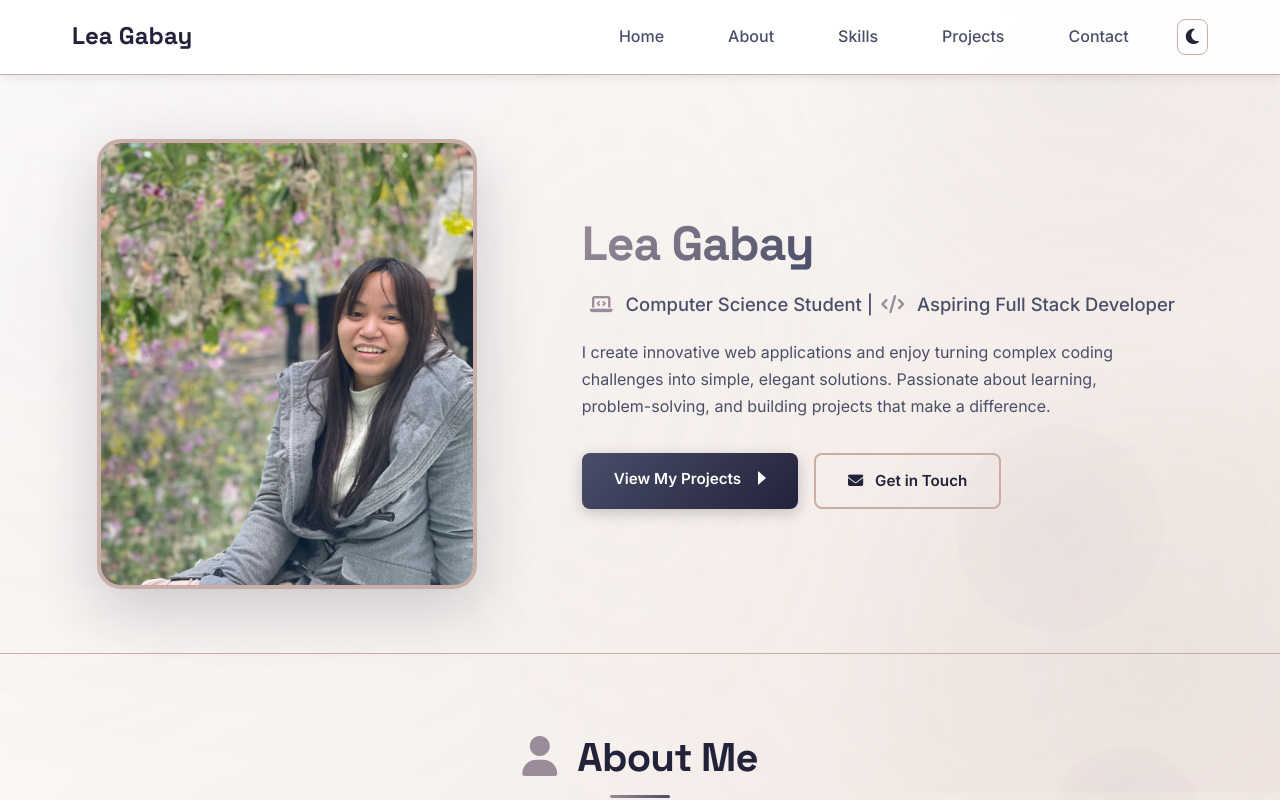
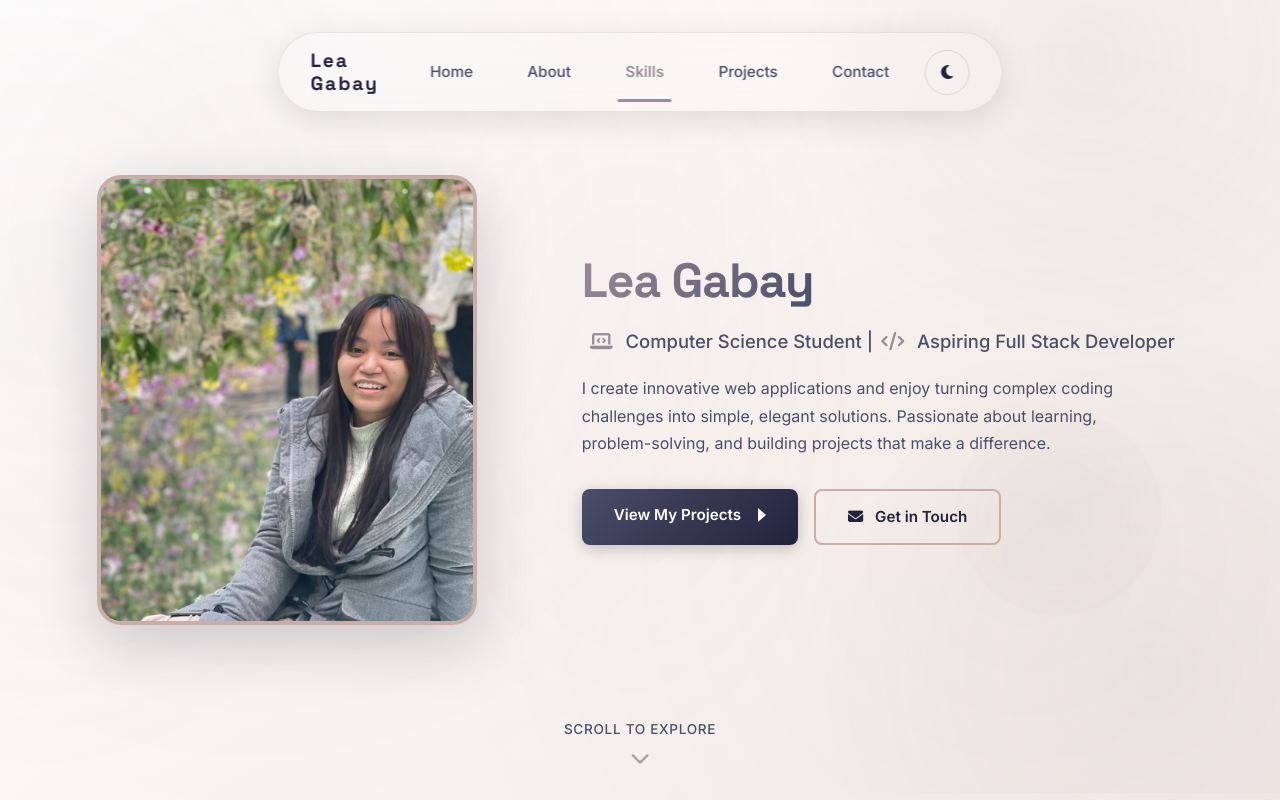
Before and after one commit to LeaDeLeaf/portfolio-website, a React (Vite) app: page / in a window 1280 px wide. Shown: the top 800 px of the page. Built offline with nearby package versions, Linux system fonts and the light colour scheme.

Commit message:
Chnaged Viewport; Changed header; Added scroll to explore button

```diff
--- a/src/app.css
+++ b/src/app.css
@@ -10,13 +10,3 @@
   position: relative;
   z-index: 1;
 }
-
-section {
-  scroll-margin-top: 80px; /* Account for fixed header */
-}
-
-@media (max-width: 768px) {
-  section {
-    scroll-margin-top: 70px;
-  }
-}
--- a/src/components/Header.css
+++ b/src/components/Header.css
@@ -1,91 +1,96 @@
 .header {
-  background-color: var(--bg-primary);
-  color: var(--text-primary);
-  box-shadow: 0 2px 10px var(--shadow);
-  position: sticky;
-  top: 0;
+  position: fixed;
+  top: 2rem;
+  left: 50%;
+  transform: translateX(-50%);
   z-index: 100;
-  border-bottom: 1px solid var(--border-color);
-  transition: background-color 0.3s ease, box-shadow 0.3s ease;
-  backdrop-filter: blur(10px);
-  background: rgba(255, 255, 255, 0.95);
-}
-
-[data-theme='dark'] .header {
-  background: rgba(22, 22, 37, 0.95);
+  transition: all 0.3s ease;
 }
 
 .header-container {
-  max-width: 1200px;
-  margin: 0 auto;
+  display: flex;
+  flex-direction: row;
+  gap: 2rem;
+  align-items: center;
+  background: rgba(255, 255, 255, 0.1);
+  backdrop-filter: blur(20px);
+  border: 1px solid rgba(154, 140, 152, 0.2);
+  border-radius: 50px;
   padding: 1rem 2rem;
-  display: flex;
-  justify-content: space-between;
-  align-items: center;
+  box-shadow: 0 8px 32px rgba(0, 0, 0, 0.1);
+}
+
+[data-theme='dark'] .header-container {
+  background: rgba(22, 22, 37, 0.3);
+  border: 1px solid rgba(154, 140, 152, 0.3);
 }
 
 .logo h1 {
-  font-size: 1.5rem;
+  font-size: 1.2rem;
   font-weight: 700;
   color: var(--text-primary);
   transition: color 0.3s ease;
+  letter-spacing: 0.1em;
 }
 
 .nav {
   display: flex;
-  gap: 2rem;
+  flex-direction: row;
+  gap: 1rem;
   align-items: center;
 }
 
 .theme-toggle {
   background: transparent;
   color: var(--text-primary);
-  padding: 0.5rem;
-  border-radius: 8px;
+  padding: 0.6rem;
+  border-radius: 50%;
+  width: 45px;
+  height: 45px;
   display: flex;
   align-items: center;
   justify-content: center;
   transition: all 0.3s ease;
-  border: 1px solid var(--border-color);
-  font-size: 1.1rem;
+  border: 1px solid rgba(154, 140, 152, 0.3);
+  font-size: 1rem;
 }
 
 .theme-toggle:hover {
-  background-color: var(--bg-secondary);
-  transform: rotate(15deg);
-}
-
-.theme-toggle:hover i {
-  transition: transform 0.3s ease;
+  background: rgba(154, 140, 152, 0.2);
+  transform: rotate(180deg);
+  border-color: var(--accent-color);
 }
 
 .nav-link {
   color: var(--text-secondary);
   font-weight: 500;
-  padding: 0.5rem 1rem;
-  border-radius: 4px;
+  padding: 0.6rem 1.2rem;
+  border-radius: 25px;
   transition: all 0.3s ease;
   position: relative;
+  display: flex;
+  align-items: center;
+  justify-content: center;
+  font-size: 0.95rem;
+  background: transparent;
 }
 
 .nav-link::after {
   content: '';
   position: absolute;
-  bottom: 0;
+  bottom: -8px;
   left: 50%;
   transform: translateX(-50%);
   width: 0;
-  height: 2px;
-  background-color: var(--accent-color);
+  height: 3px;
+  background: var(--accent-color);
+  border-radius: 2px;
   transition: width 0.3s ease;
-}
-
-.nav-link:hover::after {
-  width: 80%;
 }
 
 .nav-link:hover {
   color: var(--text-primary);
+  background: rgba(154, 140, 152, 0.1);
 }
 
 .nav-link.active {
@@ -94,7 +99,7 @@
 }
 
 .nav-link.active::after {
-  width: 80%;
+  width: 70%;
 }
 
 .menu-toggle {
@@ -116,54 +121,38 @@
 }
 
 @media (max-width: 768px) {
+  .header {
+    left: 50%;
+    top: auto;
+    bottom: 1rem;
+    transform: translateX(-50%);
+  }
+
   .header-container {
-    padding: 1rem;
+    padding: 0.8rem 1.5rem;
+    gap: 1.5rem;
+  }
+
+  .logo {
+    display: none;
+  }
+
+  .nav {
+    gap: 0.8rem;
+  }
+
+  .nav-link {
+    font-size: 0.85rem;
+    padding: 0.5rem 1rem;
+  }
+
+  .theme-toggle {
+    width: 40px;
+    height: 40px;
+    font-size: 0.9rem;
   }
 
   .menu-toggle {
-    display: flex;
-  }
-
-  .nav {
-    position: absolute;
-    top: 100%;
-    left: 0;
-    right: 0;
-    background-color: var(--bg-primary);
-    flex-direction: column;
-    gap: 0;
-    padding: 1rem;
-    transform: translateY(-100%);
-    opacity: 0;
-    pointer-events: none;
-    transition: all 0.3s ease;
-    border-bottom: 1px solid var(--border-color);
-    backdrop-filter: blur(10px);
-    background: rgba(255, 255, 255, 0.98);
-  }
-
-  [data-theme='dark'] .nav {
-    background: rgba(22, 22, 37, 0.98);
-  }
-
-  .nav.open {
-    transform: translateY(0);
-    opacity: 1;
-    pointer-events: all;
-  }
-
-  .nav-link {
-    padding: 1rem;
-    border-bottom: 1px solid var(--border-color);
-  }
-
-  .nav-link::after {
     display: none;
   }
-
-  .theme-toggle {
-    margin-top: 0.5rem;
-    width: 100%;
-    justify-content: center;
-  }
 }
--- a/src/components/Header.jsx
+++ b/src/components/Header.jsx
@@ -1,9 +1,10 @@
-import React, { useState } from 'react'
+import React, { useState, useEffect } from 'react'
 import { useTheme } from '../contexts/ThemeContext'
 import './Header.css'
 
 function Header() {
   const [menuOpen, setMenuOpen] = useState(false)
+  const [activeSection, setActiveSection] = useState('home')
   const { theme, toggleTheme } = useTheme()
 
   const navItems = [
@@ -14,15 +15,34 @@ function Header() {
     { id: 'contact', label: 'Contact' }
   ]
 
+  useEffect(() => {
+    const handleScroll = () => {
+      const sections = navItems.map(item => ({
+        id: item.id,
+        element: document.getElementById(item.id)
+      }))
+
+      const scrollPosition = window.scrollY + window.innerHeight / 2
+
+      for (let i = sections.length - 1; i >= 0; i--) {
+        const section = sections[i]
+        if (section.element && section.element.offsetTop <= scrollPosition) {
+          setActiveSection(section.id)
+          break
+        }
+      }
+    }
+
+    window.addEventListener('scroll', handleScroll)
+    handleScroll() // Call once on mount
+    return () => window.removeEventListener('scroll', handleScroll)
+  }, [])
+
   const scrollToSection = (sectionId) => {
     const element = document.getElementById(sectionId)
     if (element) {
-      const offset = 80 // Header height
-      const elementPosition = element.getBoundingClientRect().top
-      const offsetPosition = elementPosition + window.pageYOffset - offset
-
       window.scrollTo({
-        top: offsetPosition,
+        top: element.offsetTop,
         behavior: 'smooth'
       })
     }
@@ -48,7 +68,7 @@ function Header() {
             <a
               key={item.id}
               href={`#${item.id}`}
-              className="nav-link"
+              className={`nav-link ${activeSection === item.id ? 'active' : ''}`}
               onClick={(e) => {
                 e.preventDefault()
                 scrollToSection(item.id)
--- a/src/pages/Home.css
+++ b/src/pages/Home.css
@@ -61,7 +61,7 @@
   padding: 4rem 2rem;
   background: transparent;
   margin-bottom: 0;
-  min-height: 65vh;
+  min-height: 100vh;
   display: flex;
   align-items: center;
   position: relative;
@@ -210,6 +210,53 @@
   opacity: 0.7;
 }
 
+/* Scroll Indicator */
+.scroll-indicator {
+  position: absolute;
+  bottom: 2rem;
+  left: 0;
+  right: 0;
+  margin: 0 auto;
+  display: flex;
+  flex-direction: column;
+  align-items: center;
+  justify-content: center;
+  gap: 0.5rem;
+  opacity: 0.8;
+  animation: fadeInUp 1s ease-out 1.5s both;
+  text-align: center;
+  width: fit-content;
+}
+
+.scroll-text {
+  font-size: 0.85rem;
+  color: var(--text-secondary);
+  font-weight: 500;
+  letter-spacing: 0.05em;
+  text-transform: uppercase;
+}
+
+.scroll-arrow {
+  font-size: 1.2rem;
+  color: var(--accent-color);
+  animation: bounce 2s ease-in-out infinite;
+}
+
+@keyframes bounce {
+  0%, 20%, 50%, 80%, 100% {
+    transform: translateY(0);
+    opacity: 0.8;
+  }
+  40% {
+    transform: translateY(8px);
+    opacity: 1;
+  }
+  60% {
+    transform: translateY(4px);
+    opacity: 1;
+  }
+}
+
 .btn {
   padding: 0.875rem 2rem;
   border-radius: 8px;
@@ -342,6 +389,10 @@
   border-top: 1px solid var(--border-color);
   position: relative;
   overflow: hidden;
+  min-height: 100vh;
+  display: flex;
+  flex-direction: column;
+  justify-content: center;
 }
 
 .skills::before {
@@ -576,6 +627,18 @@
     width: 280px;
     height: 330px;
   }
+
+  .scroll-indicator {
+    bottom: 6rem;
+  }
+
+  .scroll-text {
+    font-size: 0.75rem;
+  }
+
+  .scroll-arrow {
+    font-size: 1rem;
+  }
 }
 
 /* Button Icons */
@@ -630,6 +693,10 @@
   position: relative;
   border-top: 1px solid var(--border-color);
   overflow: hidden;
+  min-height: 100vh;
+  display: flex;
+  flex-direction: column;
+  justify-content: center;
 }
 
 .about-section::before {
@@ -757,6 +824,10 @@
   position: relative;
   border-top: 1px solid var(--border-color);
   overflow: hidden;
+  min-height: 100vh;
+  display: flex;
+  flex-direction: column;
+  justify-content: center;
 }
 
 .projects-section::before {
@@ -951,6 +1022,10 @@
   position: relative;
   border-top: 1px solid var(--border-color);
   overflow: hidden;
+  min-height: 100vh;
+  display: flex;
+  flex-direction: column;
+  justify-content: center;
 }
 
 .contact-section::after {
--- a/src/pages/Home.jsx
+++ b/src/pages/Home.jsx
@@ -114,6 +114,10 @@ function Home() {
               <img src={profilePhoto} alt="Professional photo of Lea Gabay" />
             </div>
           </div>
+        </div>
+        <div className="scroll-indicator">
+          <span className="scroll-text">Scroll to explore</span>
+          <i className="fas fa-chevron-down scroll-arrow"></i>
         </div>
       </section>
 
```
